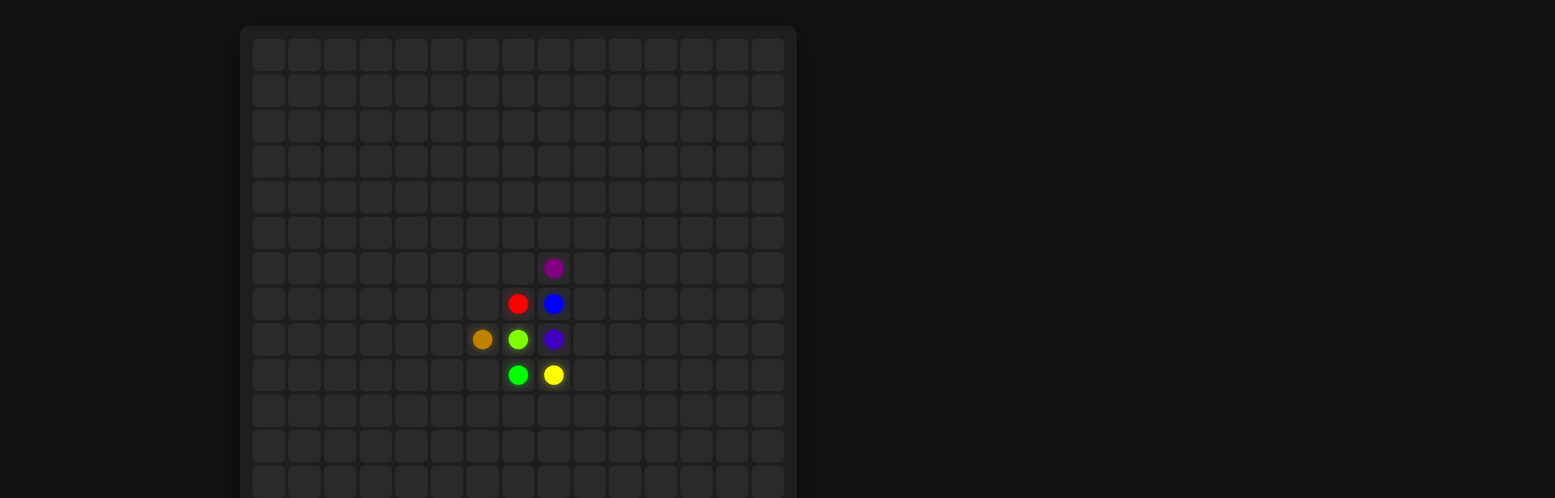
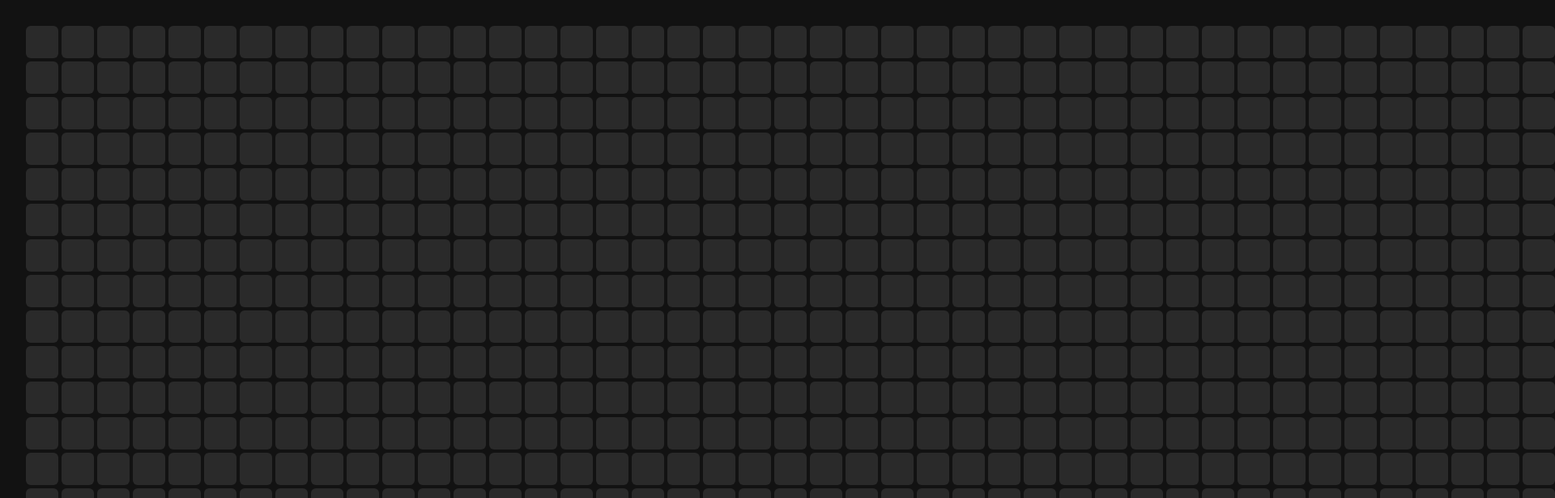
Before and after one commit to beekley/flower-game, a Vue app: page / in a window 1280 px wide. Shown: the top 616 px of the page at 81% size, 1920 px wide, since content can reach past the window. Built offline with nearby package versions, Linux system fonts and the light colour scheme; the HTML template or start-up script is replaced by a standard one.

Commit message:
Increase grid size

```diff
--- a/src/App.vue
+++ b/src/App.vue
@@ -1,7 +1,7 @@
 <script setup lang="ts">
-import { ref, computed, onMounted, onUnmounted } from 'vue'
+import { ref, computed, onMounted, onUnmounted, nextTick } from 'vue'
 
-const GRID_SIZE = 15
+const GRID_SIZE = 50
 const TICK_RATE_MS = 1000
 const POLLINATION_CHANCE = 0.1
 
@@ -227,6 +227,16 @@ onMounted(() => {
   }
 
   tickInterval = window.setInterval(tick, TICK_RATE_MS)
+
+  nextTick(() => {
+    const scrollX = (document.documentElement.scrollWidth - window.innerWidth) / 2
+    const scrollY = (document.documentElement.scrollHeight - window.innerHeight) / 2
+    window.scrollTo({
+      top: scrollY,
+      left: scrollX,
+      behavior: 'auto',
+    })
+  })
 })
 
 onUnmounted(() => {
@@ -267,6 +277,7 @@ html {
   margin: 0;
   padding: 0;
   background-color: #121212; /* Match simulation background */
+  overscroll-behavior: none; /* Prevent swipe-to-back browser navigation */
 }
 </style>
 
@@ -308,7 +319,6 @@ html {
 .simulation-container {
   display: flex;
   flex-direction: column;
-  align-items: center;
   font-family: 'Inter', sans-serif;
   background-color: #121212;
   color: #e0e0e0;
@@ -318,27 +328,26 @@ html {
 }
 
 h1 {
-  margin: 0 0 1rem 0;
+  margin: 0 auto 1rem auto;
   background: linear-gradient(90deg, #ff8a00, #e52e71);
   -webkit-background-clip: text;
   -webkit-text-fill-color: transparent;
+  align-self: center;
 }
 
 p {
   color: #a0a0a0;
-  margin-bottom: 2rem;
+  margin: 0 auto 2rem auto;
   max-width: 600px;
   text-align: center;
+  align-self: center;
 }
 
 .grid {
   display: flex;
   flex-direction: column;
   gap: 4px;
-  background-color: #1e1e1e;
-  padding: 1rem;
-  border-radius: 12px;
-  box-shadow: 0 10px 30px rgba(0, 0, 0, 0.5);
+  margin: 0 auto; /* safely center without clipping */
 }
 
 .row {
@@ -380,11 +389,12 @@ p {
 }
 
 .selection-info {
-  margin-top: 1.5rem;
+  margin: 1.5rem auto 0 auto;
   font-size: 0.9rem;
   color: #ffcc00;
   font-weight: 500;
   animation: fadeIn 0.3s ease-out;
+  align-self: center;
 }
 
 @keyframes fadeIn {
```
